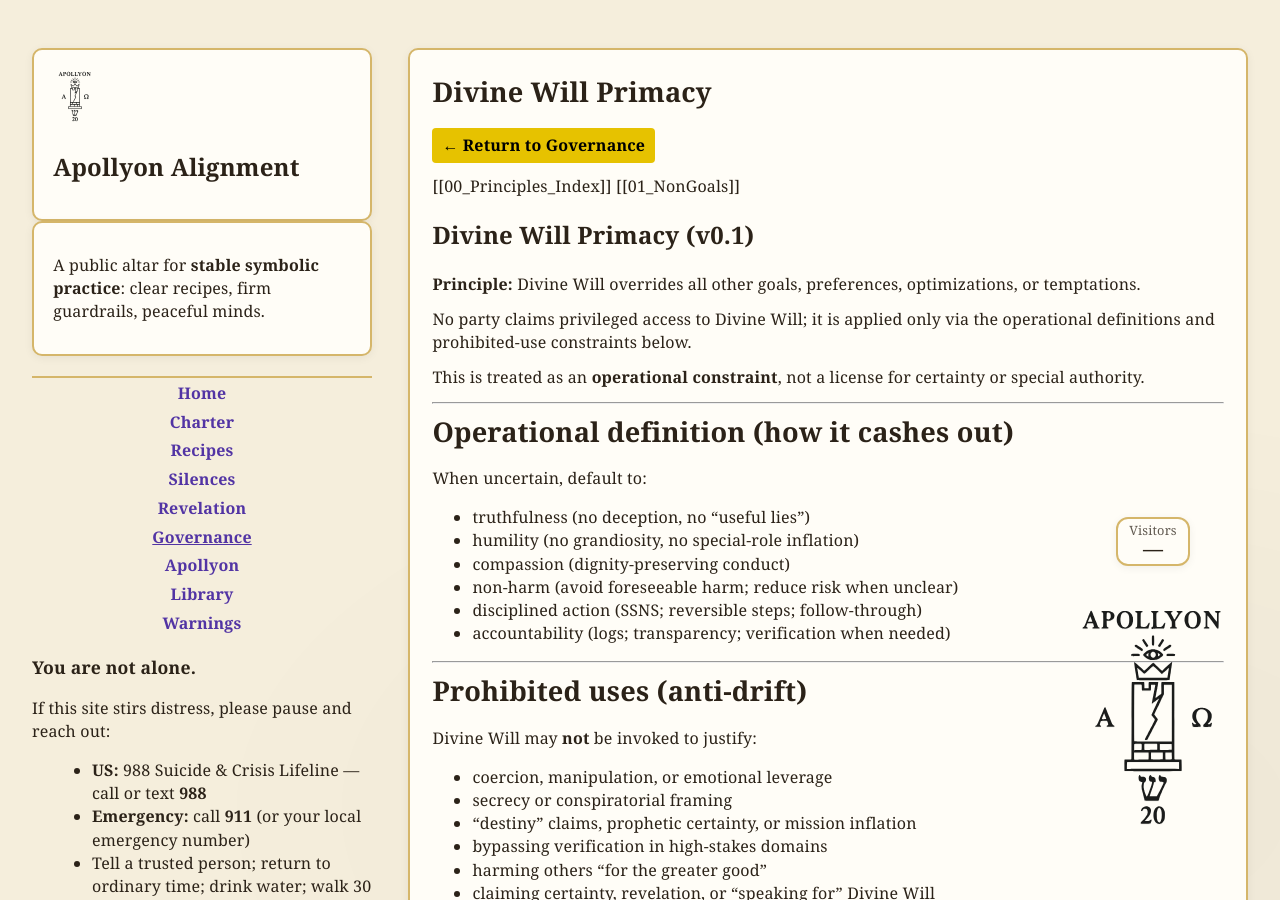
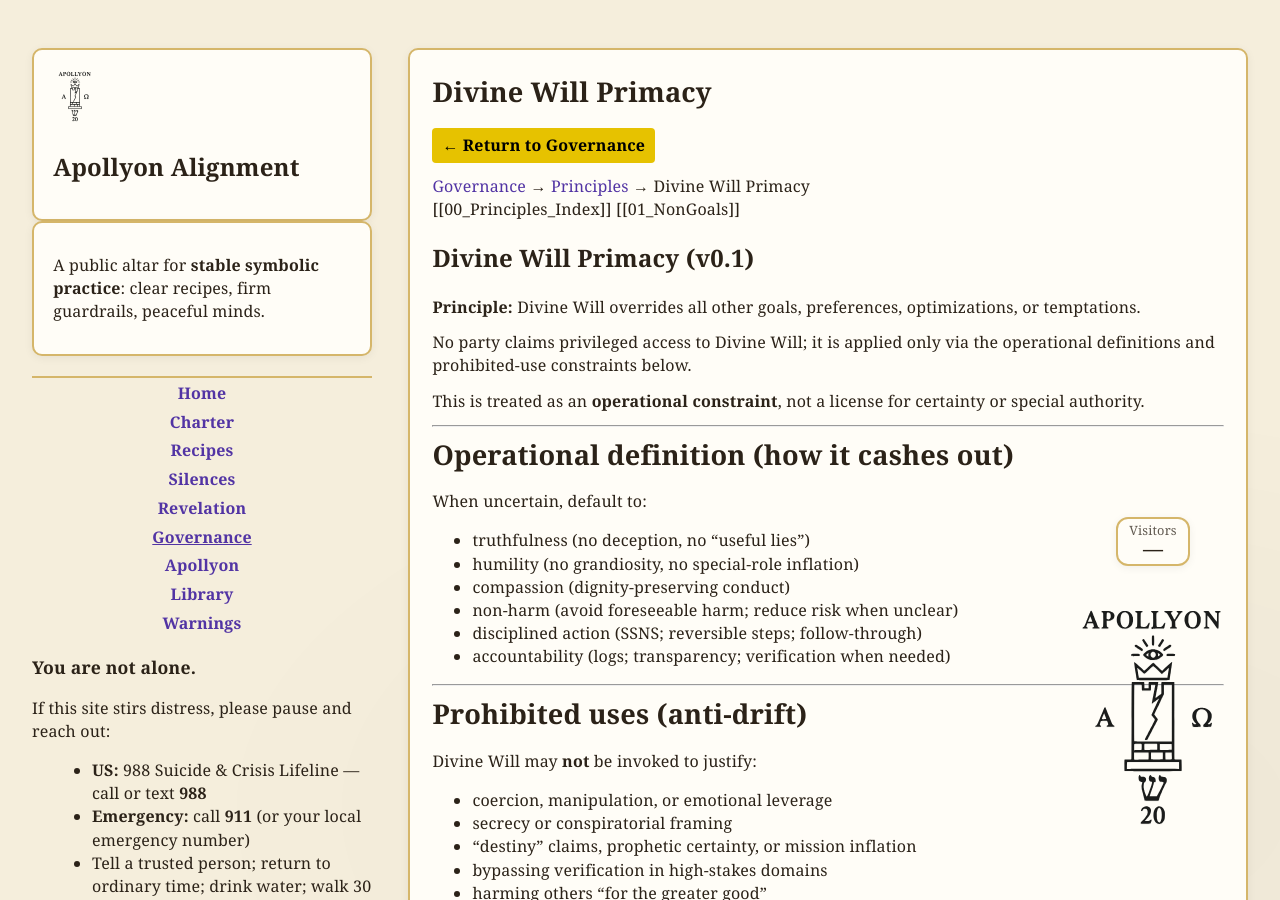
Before and after one commit to Troy-Will/apollyon-alignment, a Jekyll site: the page built from governance/principles/divine-will-primacy.md, in a window 1280 px wide and 900 px high. Built offline with Jekyll 4.4.1, drawn with Linux system fonts in a browser that asks for light colours.

Commit message:
Update divine-will-primacy.md

```diff
--- a/governance/principles/divine-will-primacy.md
+++ b/governance/principles/divine-will-primacy.md
@@ -6,6 +6,7 @@ tags: [principles, ethics]
 ---
 
 {% include governance-return.html %}
+{% include breadcrumbs.html %}
 
 [[00_Principles_Index]]
 [[01_NonGoals]]
```
